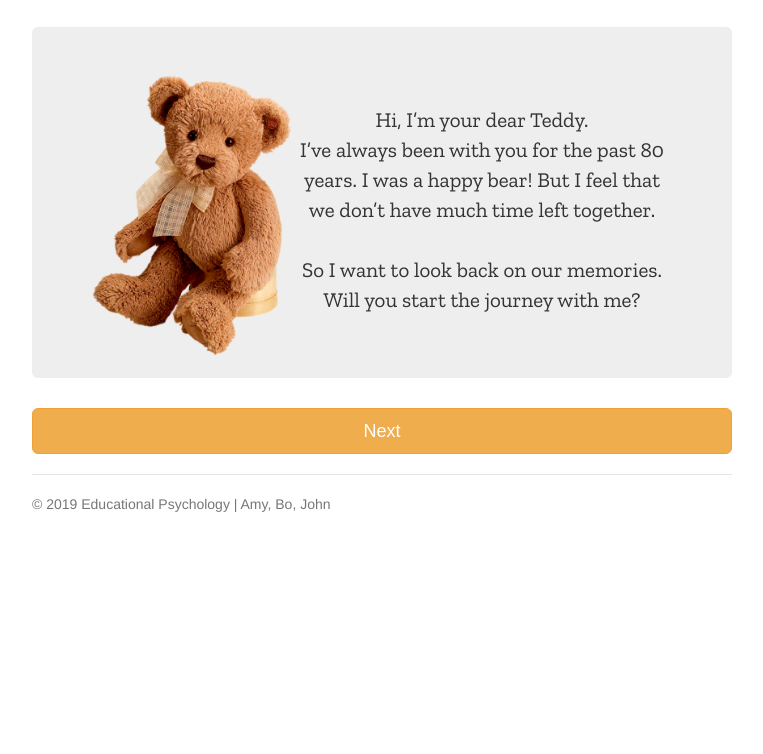
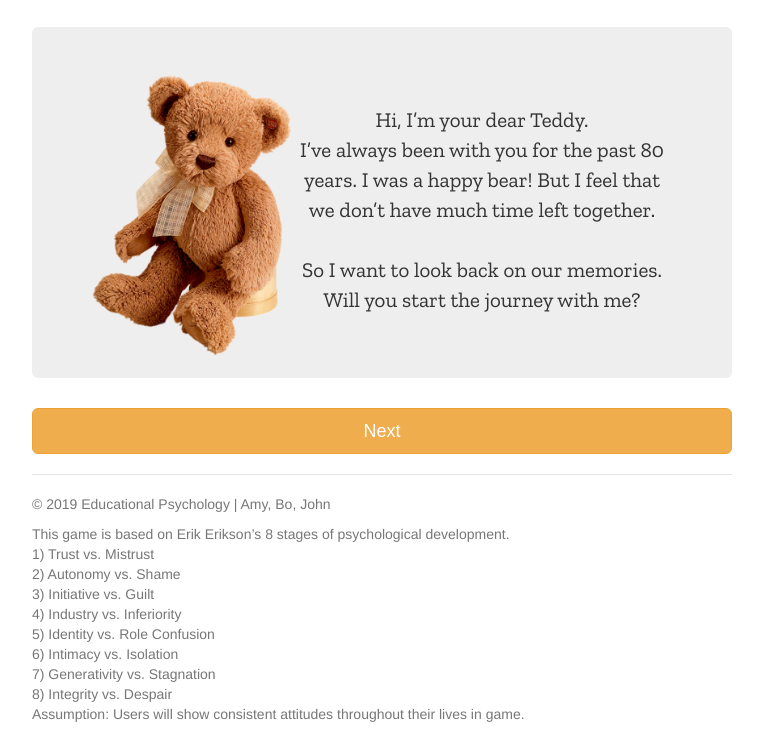
Before and after one commit to yk154/Erickson_Stairway, a plain HTML site: page index.html in a window 1280 px wide. Shown: the part 84-838 px from the top of the page, without its empty margins (258-1021 px from the left). Before the commit the page ends 800 px from the top, so only its background shows below. Drawn offline with nearby package versions, Linux system fonts and the light colour scheme; a web font is replaced by a local one.

Commit message:
added intro

```diff
--- a/index.html
+++ b/index.html
@@ -50,7 +50,12 @@
 			</section> -->
 
 			<footer class="footer">
-        		<p>&copy; 2019 Educational Psychology | Amy, Bo, John</p>
+						<p>&copy; 2019 Educational Psychology | Amy, Bo, John</p>
+						<p>
+							This game is based on Erik Erikson’s 8 stages of psychological development. <br>
+							1) Trust vs. Mistrust <br> 2) Autonomy vs. Shame <br> 3) Initiative vs. Guilt <br> 4) Industry vs. Inferiority <br> 5) Identity vs. Role Confusion <br> 6) Intimacy vs. Isolation <br> 7) Generativity vs. Stagnation <br> 8) Integrity vs. Despair <br>
+							Assumption: Users will show consistent attitudes throughout their lives in game.
+						</p>
       		</footer>
 
 		</div> <!-- container -->
```
